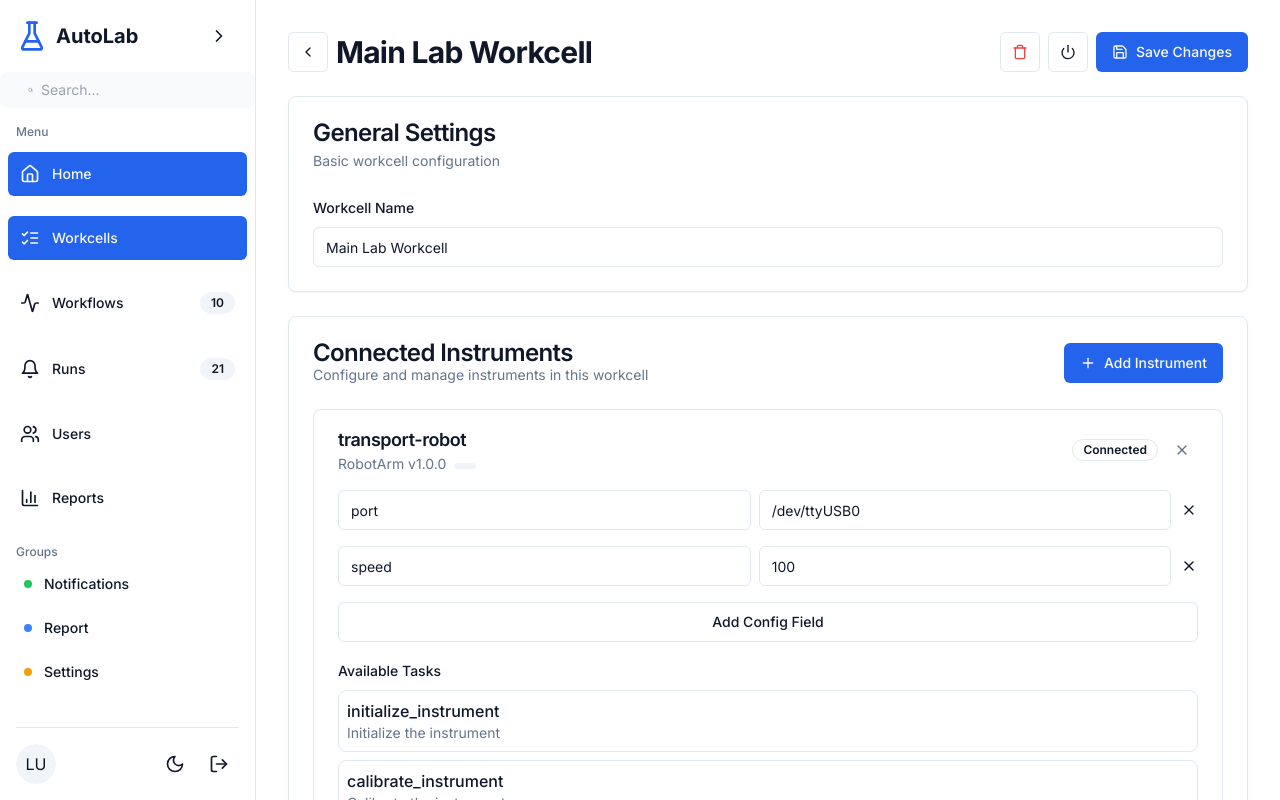
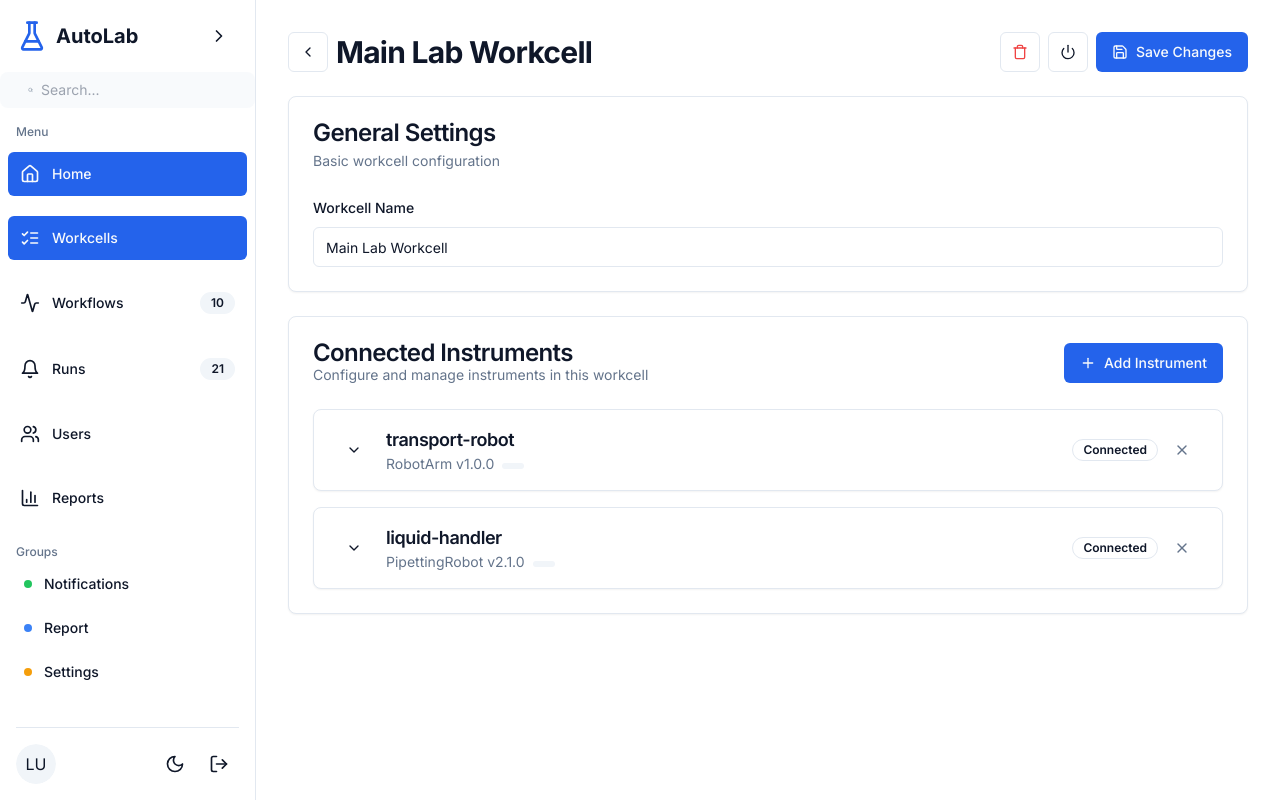
Before and after one commit to egghanney/lab-auto-v1, a Next.js app: page /dashboard/workcells/123e4567-e89b-12d3-a456-426614174000 in a window 1280 px wide. Shown: the top 800 px of the page. Built offline with nearby package versions, Linux system fonts and the light colour scheme.

Commit message:
Make connected instruments collapsible

```diff
--- a/app/dashboard/workcells/[id]/page.tsx
+++ b/app/dashboard/workcells/[id]/page.tsx
@@ -13,7 +13,7 @@ import { Input } from '@/components/ui/input';
 import { Label } from '@/components/ui/label';
 import { useParams, useRouter } from 'next/navigation';
 import { Workcell } from '@/lib/types';
-import { ChevronLeftIcon, PowerIcon, SaveIcon, TrashIcon, PlusIcon, XIcon } from 'lucide-react';
+import { ChevronLeftIcon, ChevronDownIcon, ChevronUpIcon, PowerIcon, SaveIcon, TrashIcon, PlusIcon, XIcon } from 'lucide-react';
 import Link from 'next/link';
 import { useToast } from '@/hooks/use-toast';
 import { Badge } from '@/components/ui/badge';
@@ -25,6 +25,11 @@ import { zodResolver } from '@hookform/resolvers/zod';
 import { Form, FormControl, FormField, FormItem, FormLabel, FormMessage } from '@/components/ui/form';
 import { Select, SelectContent, SelectItem, SelectTrigger, SelectValue } from '@/components/ui/select';
 import { driverOptions, getInstrumentGroups, instrumentGroupSchema } from '@/lib/types/instrument';
+import {
+  Collapsible,
+  CollapsibleContent,
+  CollapsibleTrigger,
+} from "@/components/ui/collapsible";
 
 const driverConfigSchema = z.object({
   name: z.string().min(1, "Name is required"),
@@ -58,6 +63,7 @@ export default function WorkcellPage() {
       config: {} as Record<string, any>
     }
   });
+  const [expandedInstruments, setExpandedInstruments] = useState<Set<string>>(new Set());
 
   const instrumentGroups = getInstrumentGroups();
   const [showGroupDialog, setShowGroupDialog] = useState(false);
@@ -168,6 +174,11 @@ export default function WorkcellPage() {
     const instruments = form.getValues('instruments');
     const { [instrumentId]: removed, ...rest } = instruments;
     form.setValue('instruments', rest);
+    setExpandedInstruments(prev => {
+      const next = new Set(prev);
+      next.delete(instrumentId);
+      return next;
+    });
   };
 
   const handleDelete = async () => {
@@ -194,6 +205,18 @@ export default function WorkcellPage() {
         variant: 'destructive',
       });
     }
+  };
+
+  const toggleInstrument = (instrumentId: string) => {
+    setExpandedInstruments(prev => {
+      const next = new Set(prev);
+      if (next.has(instrumentId)) {
+        next.delete(instrumentId);
+      } else {
+        next.add(instrumentId);
+      }
+      return next;
+    });
   };
 
   if (isLoading) {
@@ -490,10 +513,25 @@ export default function WorkcellPage() {
               <div className="space-y-4">
                 {Object.entries(form.watch('instruments')).map(([id, instrument]) => {
                   const driverInfo = driverOptions.find(d => d.name === instrument.driver.name);
+                  const isExpanded = expandedInstruments.has(id);
+
                   return (
                     <Card key={id}>
                       <CardHeader className="py-4">
                         <div className="flex items-center justify-between">
+                          <div className="flex items-center gap-4">
+                            <Button
+                              variant="ghost"
+                              size="icon"
+                              className="h-8 w-8"
+                              onClick={() => toggleInstrument(id)}
+                            >
+                              {isExpanded ? (
+                                <ChevronUpIcon className="h-4 w-4" />
+                              ) : (
+                                <ChevronDownIcon className="h-4 w-4" />
+                              )}
+                            </Button>
                             <div>
                               <CardTitle className="text-lg">{instrument.id}</CardTitle>
                               <CardDescription>
@@ -502,6 +540,7 @@ export default function WorkcellPage() {
                                   {instrument.group}
                                 </Badge>
                               </CardDescription>
+                            </div>
                           </div>
                           <div className="flex items-center gap-2">
                             <Badge variant="outline">Connected</Badge>
@@ -516,6 +555,8 @@ export default function WorkcellPage() {
                           </div>
                         </div>
                       </CardHeader>
+                      <Collapsible open={isExpanded}>
+                        <CollapsibleContent>
                           <CardContent className="space-y-4">
                             <div className="grid gap-4">
                               {Object.entries(instrument.driver.config).map(([key, value]) => (
@@ -668,6 +709,8 @@ export default function WorkcellPage() {
                               </Button>
                             </div>
                           </CardContent>
+                        </CollapsibleContent>
+                      </Collapsible>
                     </Card>
                   );
                 })}
```
Lines whose indentation alone changed are shown as unchanged.
